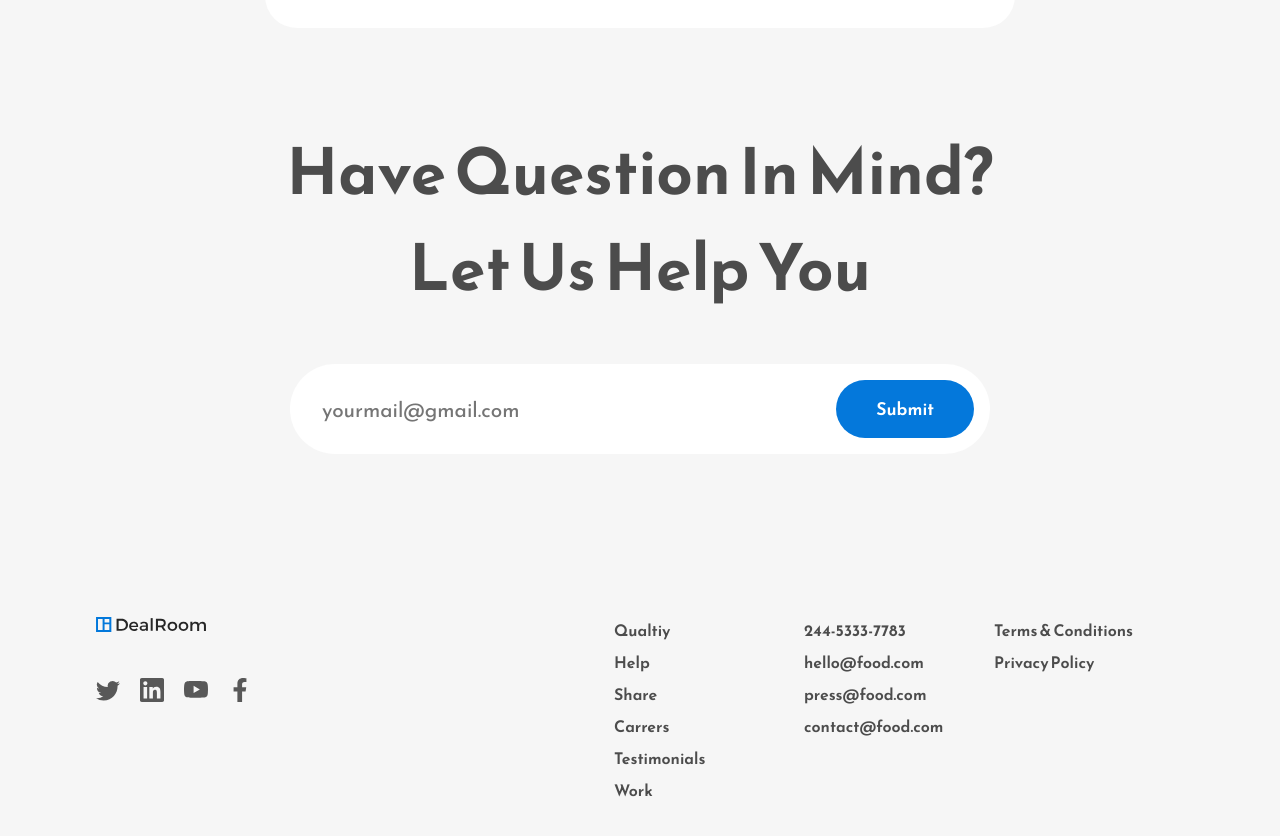
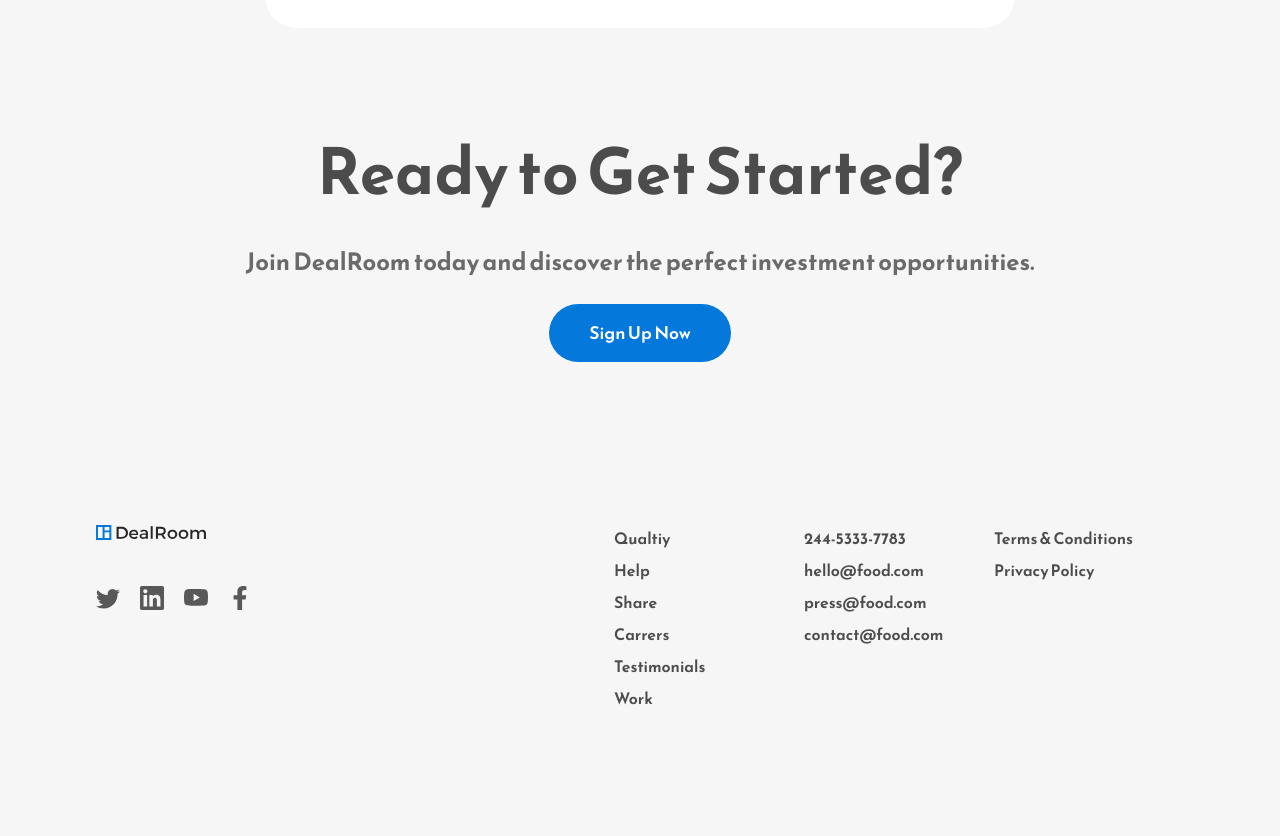
Before and after one commit to Cliff-Ezra/DealRoom-SPA, a React (Create React App) app: page / in a window 1280 px wide. Shown: the part 4867-5703 px from the top of the page. After the commit the page ends 5677 px from the top, so only its background shows below. Built offline with nearby package versions, Linux system fonts and the light colour scheme.

Commit message:
`feat:` contact page

```diff
--- a/src/Components/Contact.js
+++ b/src/Components/Contact.js
@@ -3,12 +3,11 @@ import React from "react";
 const Contact = () => {
   return (
     <div className="contact-page-wrapper">
-      <h1 className="primary-heading">Have Question In Mind?</h1>
-      <h1 className="primary-heading">Let Us Help You</h1>
-      <div className="contact-form-container">
-        <input type="text" placeholder="yourmail@gmail.com" />
-        <button className="secondary-button">Submit</button>
-      </div>
+      <h1 className="primary-heading">Ready to Get Started?</h1>
+      <h1 className="primary-text">
+        Join DealRoom today and discover the perfect investment opportunities.
+      </h1>
+      <button className="secondary-button">Sign Up Now</button>
     </div>
   );
 };
```
